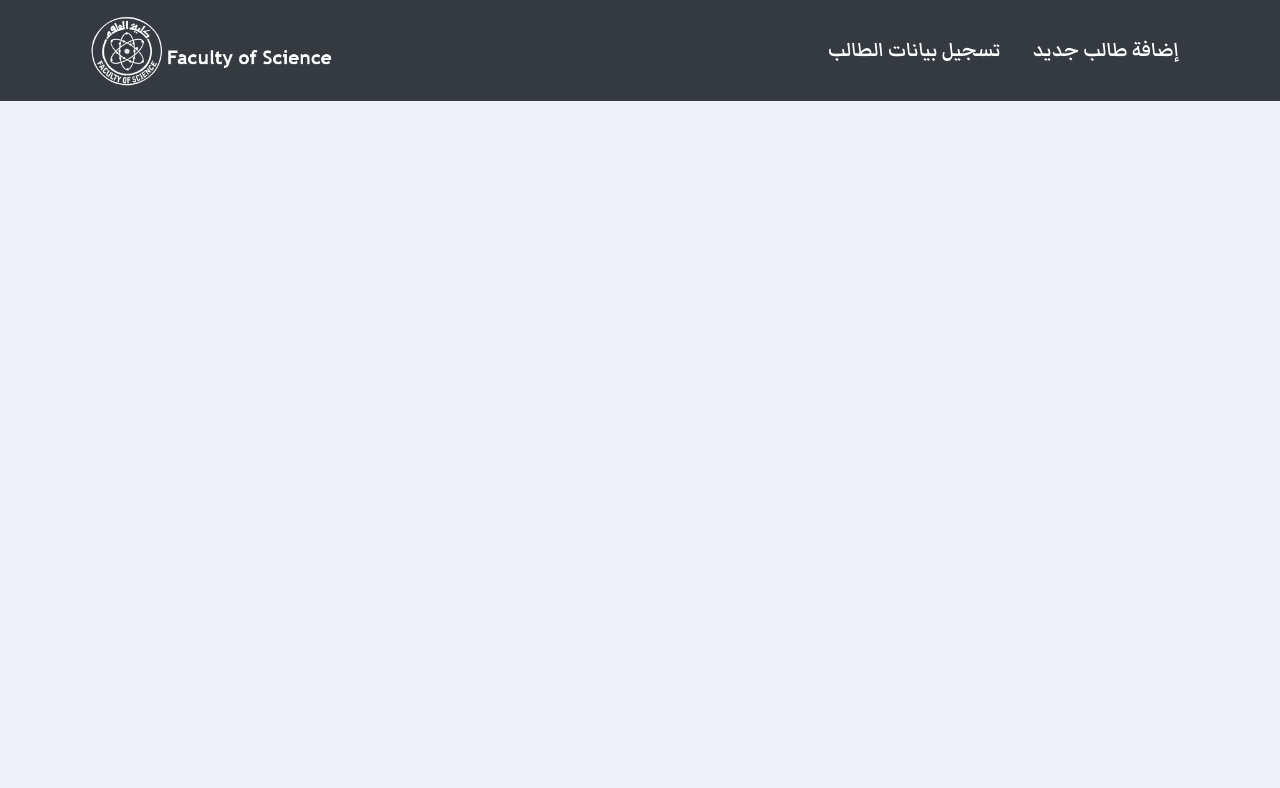
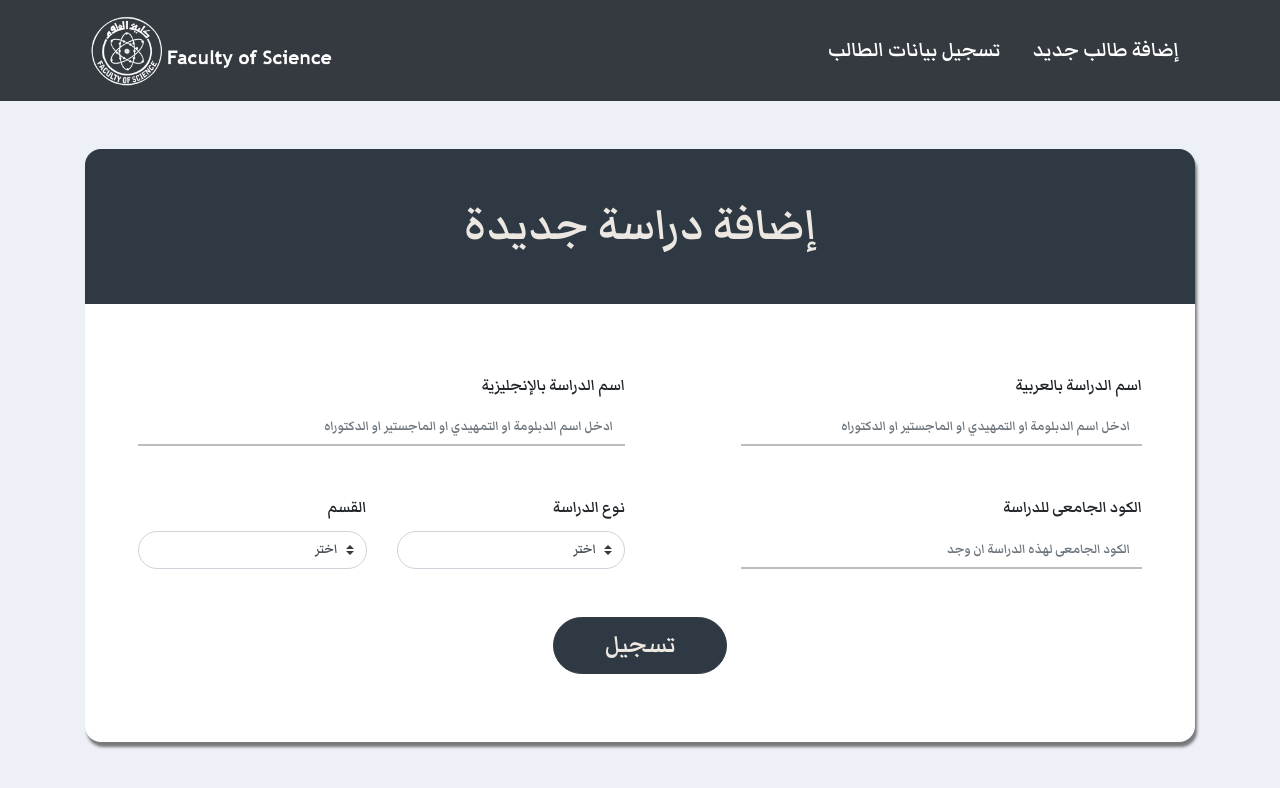
Before and after one commit to youssifYasser/post-graduate-system, a React (Create React App) app: page /StudyType in a window 1280 px wide. Shown: the top 788 px of the page. Built offline with nearby package versions, Linux system fonts and the light colour scheme.

Commit message:
Added study type page

```diff
--- a/src/App.js
+++ b/src/App.js
@@ -6,6 +6,7 @@ import Navbar from './Components/navbar/navbar-container'
 import AddStudent from './Components/add-student/addStudent-container'
 import StudentData from './Components/Student-data-registration/StudentDataRegisteration'
 import AddDepartment from './Components/add-department/addDepartment-container'
+import StudyType from './Components/add-study-type/studyType-container'
 
 const App = () => {
   return (
@@ -16,6 +17,7 @@ const App = () => {
         <Route exact path='/AddStudent' component={AddStudent} />
         <Route exact path='/StudentData' component={StudentData} />
         <Route exact path='/AddDepartment' component={AddDepartment}/>
+        <Route exact path='/StudyType' component={StudyType}/>
       </Switch>
     </BrowserRouter>
   )
--- a/src/Components/add-department/addDepartment-view.js
+++ b/src/Components/add-department/addDepartment-view.js
@@ -6,7 +6,7 @@ import './addDepartment-style.css'
 function AddDepartment(props) {
   const state = props
   return (
-    <Container className='addStudent mt-5 mb-5'>
+    <Container className='addDepartment mt-5 mb-5'>
       <div className='header'>
         <p className='text-center'>اضافة قسم</p>
       </div>
--- /dev/null
+++ b/src/Components/add-study-type/studyType-container.js
@@ -0,0 +1,88 @@
+import React, { useState } from 'react'
+import Swal from 'sweetalert2'
+import 'animate.css/animate.min.css'
+import axios from 'axios'
+
+import StudyTypeView from './studyType-view'
+
+const StudyType = () => {
+  const [validated, setValidated] = useState(false)
+  const [study, setStudy] = useState({
+    arabicName: '',
+    email: '',
+    study_type: '',
+  })
+
+  const handleChange = (event) => {
+    const { name, value } = event.target
+    setStudy({ ...study, [name]: value })
+  }
+
+  const handleSubmit = (event) => {
+    event.preventDefault()
+    const form = event.currentTarget
+
+    if (form.checkValidity() === false) {
+      setValidated(true)
+      event.stopPropagation()
+    } else {
+      swalReg()
+    }
+  }
+
+  const swalReg = () => {
+    Swal.fire({
+      icon: 'info',
+      title: 'هل أنت متأكد من تسجيل الطالب ؟',
+      showCancelButton: true,
+      showConfirmButton: true,
+      confirmButtonColor: '#01ad01',
+      confirmButtonText: 'نعم ، سجل',
+      cancelButtonText: 'لا ، عودة',
+      cancelButtonColor: '#2f3944',
+    }).then((result) => {
+      if (result.isConfirmed) {
+        Swal.fire({
+          icon: 'success',
+          title: 'تمت إضافة الطالب بنجاح',
+          showConfirmButton: false,
+          timer: 2000,
+        })
+        console.log(JSON.stringify(study))
+
+        const options = {
+          url: 'http://localhost:8000/api/addStudentData',
+          method: 'post',
+          data: JSON.stringify(study),
+          headers: {
+            Accept: 'application/json',
+            'Content-Type': 'application/json;charset=UTF-8',
+          },
+        }
+        axios(options)
+          .then((response) => {
+            console.log(response)
+          })
+          .catch((err) => {
+            console.log(err)
+          })
+
+        setTimeout(() => {
+          window.location.href =
+            window.location.pathname +
+            window.location.search +
+            window.location.hash
+        }, 2000)
+      }
+    })
+  }
+  return (
+    <StudyTypeView
+      validated={validated}
+      handleChange={handleChange}
+      handleSubmit={handleSubmit}
+    />
+  )
+}
+
+export default StudyType
--- /dev/null
+++ b/src/Components/add-study-type/studyType-style.css
@@ -0,0 +1,104 @@
+/* .studyType{
+    font-family: 'Markazi Text', serif;
+} */
+
+.studyType .header{
+    padding: 20px;
+    background: #2f3944 !important;
+    color: #ece8e1;
+    font-size: 55px;
+    border-radius: 1rem 1rem 0rem 0rem;
+    max-width: 100%;
+    margin-left: auto;
+    margin-right: auto;
+    box-shadow: 2px 5px 3px 0px rgba(0, 0, 0, 0.5);
+    transition: box-shadow 0.3s linear;
+}
+.studyType .header p{
+    margin-top: 16px;
+}
+.studyType .main{
+    padding: 20px 5px;
+    background-color: #fff;
+    border-radius: 0rem 0rem 1rem 1rem;
+    max-width: 100%;
+    margin-left: auto;
+    margin-right: auto;
+    box-shadow: 2px 5px 3px 0px rgba(0, 0, 0, 0.5);
+    transition: box-shadow 0.3s linear;
+}
+
+.studyType .main .form-control{
+    border-top: none;
+    border-left: none;
+    border-right: none;
+    border-bottom: solid #bebdbc 2px;
+    border-radius: 0;
+}
+.studyType .main .form-control:focus{
+    border-radius: 0.25rem;
+    border: none;
+    background-color: #edf0f6;
+}
+.studyType .main .form-label{
+    font-size: 1.2rem;
+}
+.studyType .regBtn{
+    background: #2f3944;
+    color: #ece8e1;
+    padding: 5px 50px;
+    border-radius: 2rem;
+    font-size: 30px;
+
+}
+
+.studyType .custom-select{
+    border-radius: 1.25rem;
+}
+
+/*start of Responsive*/
+/*@media (max-height: 695px){
+    .studyType .main{
+        padding: 5px 20px
+    }
+    .studyType .regBtn{
+        padding: 5px 50px;
+        font-size: 25px;
+        margin-top: -10px;
+        margin-bottom: -10px;
+    }
+}*/
+
+@media (max-width:992px){
+    .studyType .header,
+    .studyType .main{
+        max-width: 90%;
+    }
+    .studyType .main{
+        padding: 20px;
+    }
+}
+@media (max-width:425px){
+    .studyType .header{
+        font-size: 37px;
+    }
+}
+@media (max-width:375px){
+    .studyType .main{
+        padding: 20px 10px;
+    }
+
+    .studyType .header,
+    .studyType .main{
+        max-width: 100%;
+    }
+
+    .studyType .main .form{
+        margin: 0 !important;
+    }
+
+    .studyType .regBtn{
+        font-size: 25px;
+    }
+}
+/*End of Responsive*/
--- /dev/null
+++ b/src/Components/add-study-type/studyType-view.js
@@ -0,0 +1,128 @@
+import React from 'react'
+import { Container, Form, Button, Row, Col } from 'react-bootstrap'
+
+import './studyType-style.css'
+
+function StudyType(props) {
+  const state = props
+  return (
+    <Container className='studyType mt-5 mb-5'>
+      <div className='header'>
+        <p className='text-center'>إضافة دراسة جديدة</p>
+      </div>
+
+      <div className='main'>
+        <Form
+          className='text-right m-5 mb-5 form'
+          noValidate
+          validated={state.validated}
+          onSubmit={state.handleSubmit}
+        >
+          <Row>
+            <Col md={{span: 5, offset: 1}} >
+              <Form.Group className='mb-5'>
+                <Form.Label>اسم الدراسة بالعربية</Form.Label>
+                <Form.Control
+                  name='arabicName'
+                  placeholder='ادخل اسم الدبلومة او التمهيدي او الماجستير او الدكتوراه'
+                  onChange={state.handleChange}
+                  pattern='^[\u0600-\u065F\u066A-\u06EF\u06FA-\u06FF ]+$'
+                  required
+                />
+                <Form.Control.Feedback type='invalid'>
+                  من فضلك أدخل الاسم باللغة العربية فقط.
+              </Form.Control.Feedback>
+              </Form.Group>
+            </Col>
+
+            <Col md={{span: 6}}>
+              <Form.Group className='mb-5'>
+                <Form.Label>اسم الدراسة بالإنجليزية</Form.Label>
+                <Form.Control
+                  name='englishName'
+                  placeholder='ادخل اسم الدبلومة او التمهيدي او الماجستير او الدكتوراه'
+                  onChange={state.handleChange}
+                  pattern='^[a-zA-Z$@$!%*?&#^-_. +]+$'
+                  required
+                />
+                <Form.Control.Feedback type='invalid'>
+                  من فضلك أدخل الاسم باللغة الإنجليزية فقط.
+                </Form.Control.Feedback>
+              </Form.Group>
+            </Col>
+          </Row>
+
+          <Row>
+            <Col md={{span: 5, offset: 1}}>
+              <Form.Group className='mb-5'>
+                <Form.Label>الكود الجامعى للدراسة</Form.Label>
+                <Form.Control
+                  name='englishName'
+                  placeholder='الكود الجامعى لهذه الدراسة ان وجد'
+                  onChange={state.handleChange}
+                  pattern='^[a-zA-Z$@$!%*?&#^-_. +]+$'
+                  required
+                />
+                <Form.Control.Feedback type='invalid'>
+                  من فضلك أدخل الاسم باللغة الإنجليزية فقط.
+                </Form.Control.Feedback>
+              </Form.Group>
+            </Col>
+            <Col>
+              <Form.Group controlId='exampleForm.SelectCustom' className='mb-5'>
+                <Form.Label>نوع الدراسة</Form.Label>
+                <Form.Control
+                  as='select'
+                  name='study_type'
+                  onChange={state.handleChange}
+                  required
+                  custom
+                >
+                  <option value=''>اختر</option>
+                  <option>دكتوراه الفلسفة في العلوم</option>
+                  <option>الماجستير في العلوم</option>
+                  <option>تمهيدي الماجستير</option>
+                  <option>دبلومة الدراسات العليا</option>
+                </Form.Control>
+                <Form.Control.Feedback type='invalid'>
+                  من فضلك اختر نوع الدراسة
+                </Form.Control.Feedback>
+              </Form.Group>
+            </Col>
+
+            <Col>
+              <Form.Group controlId='exampleForm.SelectCustom' className='mb-5'>
+                <Form.Label>القسم</Form.Label>
+                <Form.Control
+                  as='select'
+                  name='study_type'
+                  onChange={state.handleChange}
+                  required
+                  custom
+                >
+                  <option value=''>اختر</option>
+                  <option>دكتوراه الفلسفة في العلوم</option>
+                  <option>الماجستير في العلوم</option>
+                  <option>تمهيدي الماجستير</option>
+                  <option>دبلومة الدراسات العليا</option>
+                </Form.Control>
+                <Form.Control.Feedback type='invalid'>
+                  من فضلك اختر القسم
+                </Form.Control.Feedback>
+              </Form.Group>
+            </Col>
+          </Row>
+
+
+          <div className='text-center'>
+            <Button variant='dark' className='regBtn' type='submit'>
+              تسجيل
+            </Button>
+          </div>
+        </Form>
+      </div>
+    </Container>
+  )
+}
+
+export default StudyType
```
